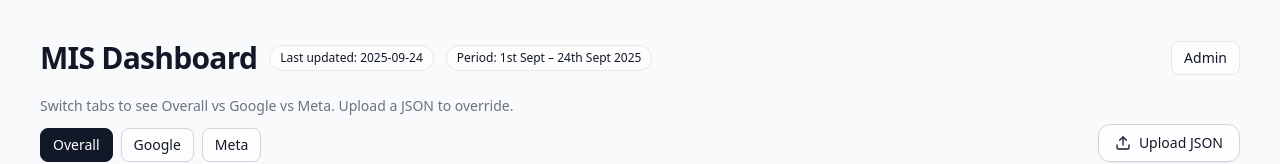
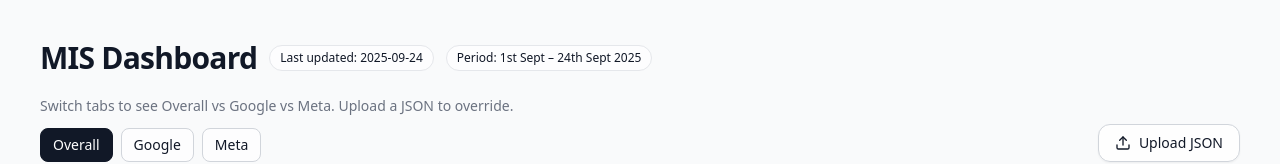
Before and after one commit to neuroidmedia/aashirsjewels, a Next.js app: page / in a window 1280 px wide. Shown: the top 164 px of the page. Built offline with nearby package versions, Linux system fonts and the light colour scheme.

Commit message:
Update page.jsx

```diff
--- a/app/page.jsx
+++ b/app/page.jsx
@@ -1,6 +1,5 @@
 "use client";
 import "./globals.css";
-import Link from "next/link";
 import MISDashboard from "../components/MISDashboard";
 import useLastUpdated from "./utils/useLastUpdated";
 import useDataPeriod from "./utils/useDataPeriod";
@@ -27,20 +26,11 @@ export default function Page() {
   return (
     <div className="p-6 md:p-10">
       <div className="mx-auto max-w-7xl space-y-4">
-        <div className="flex items-center justify-between">
-          <div className="flex items-center gap-3 flex-wrap">
-            <h1 className="text-2xl md:text-3xl font-semibold tracking-tight">MIS Dashboard</h1>
-            <LastUpdatedBadge />
-            <DataPeriodBadge />
-          </div>
-          <Link
-            href="/admin"
-            className="text-sm px-3 py-1.5 rounded-lg border bg-white/70 dark:bg-gray-900/60"
-          >
-            Admin
-          </Link>
+        <div className="flex items-center gap-3 flex-wrap">
+          <h1 className="text-2xl md:text-3xl font-semibold tracking-tight">MIS Dashboard</h1>
+          <LastUpdatedBadge />
+          <DataPeriodBadge />
         </div>
-
         <MISDashboard />
       </div>
     </div>
```
